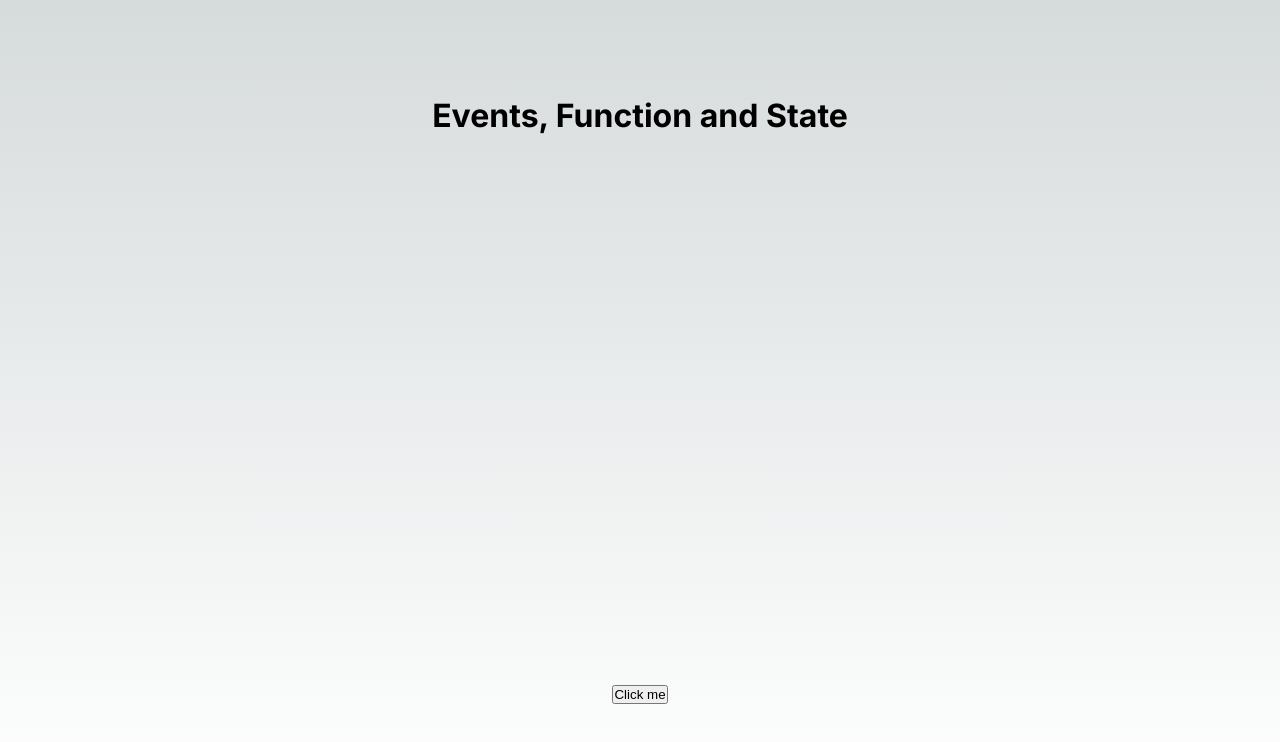
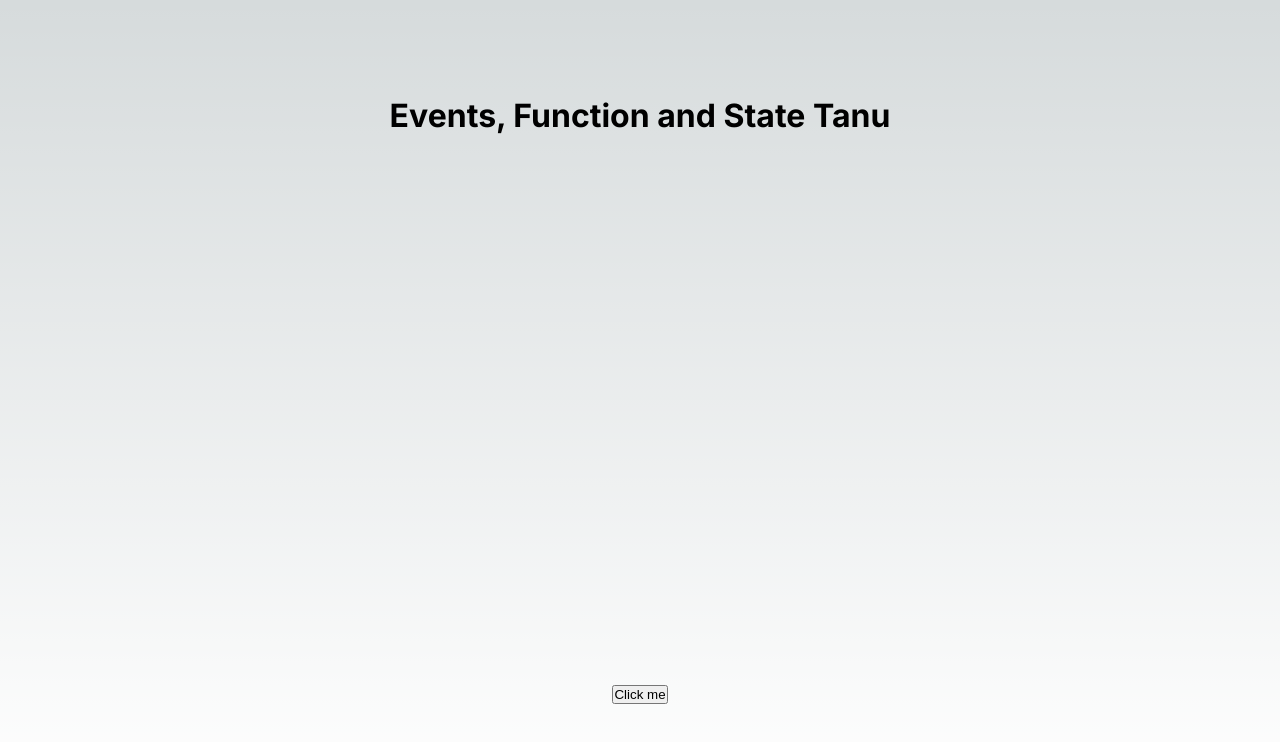
Before and after one commit to tanuuu18/Learning-NextJS, a Next.js app in the folder blog/: page / in a window 1280 px wide. Shown: the top 742 px of the page. Built offline with nearby package versions, Linux system fonts and the light colour scheme.

Commit message:
State in nextjs

```diff
--- a/blog/src/app/page.js
+++ b/blog/src/app/page.js
@@ -1,14 +1,16 @@
 "use client";
+import { useState } from "react";
 import styles from "./page.module.css";
 
 export default function Home() {
-  const apple = (item) => {
-    alert(item);
+  const [name, setName] = useState("Tanu");
+  const apple = () => {
+    setName("Tanushree");
   };
   return (
     <main className={styles.main}>
-      <h1>Events, Function and State</h1>
-      <button onClick={() => apple("Apple")}>Click me</button>
+      <h1>Events, Function and State {name}</h1>
+      <button onClick={() => apple()}>Click me</button>
     </main>
   );
 }
```
